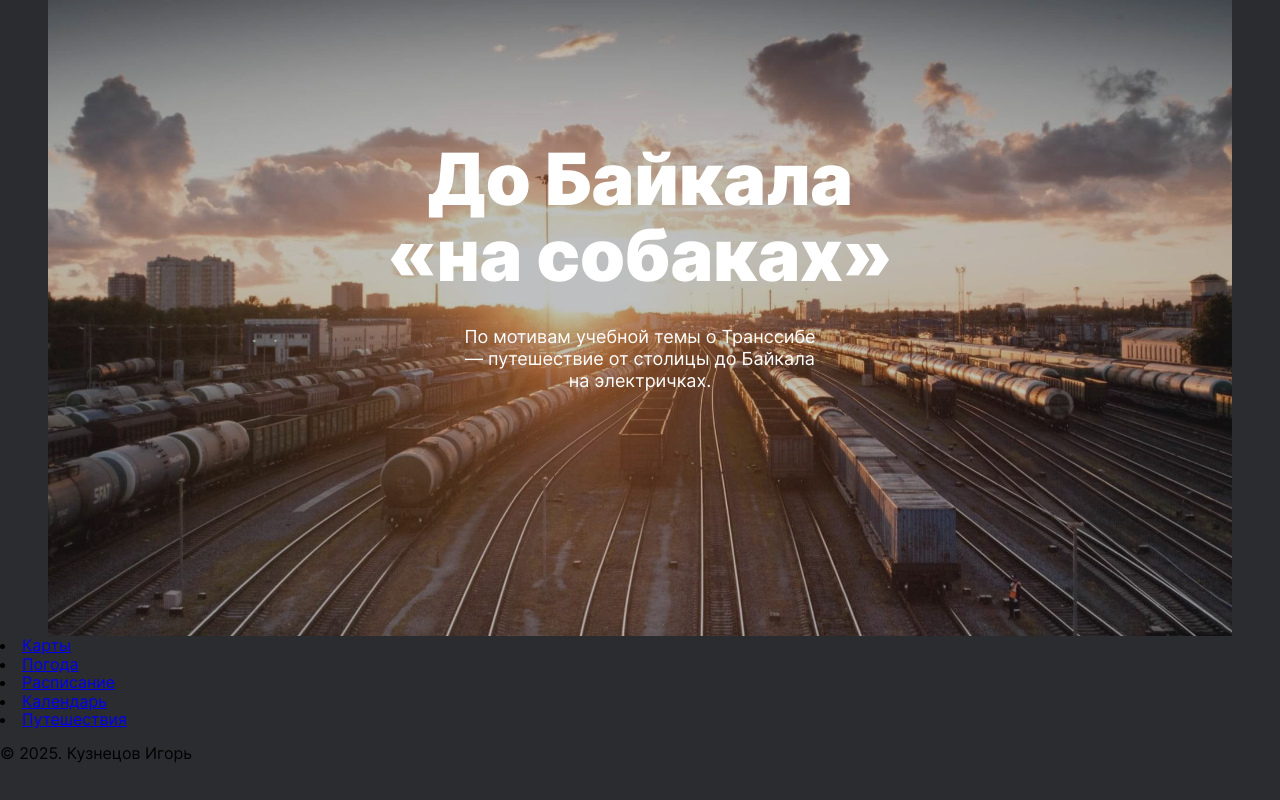
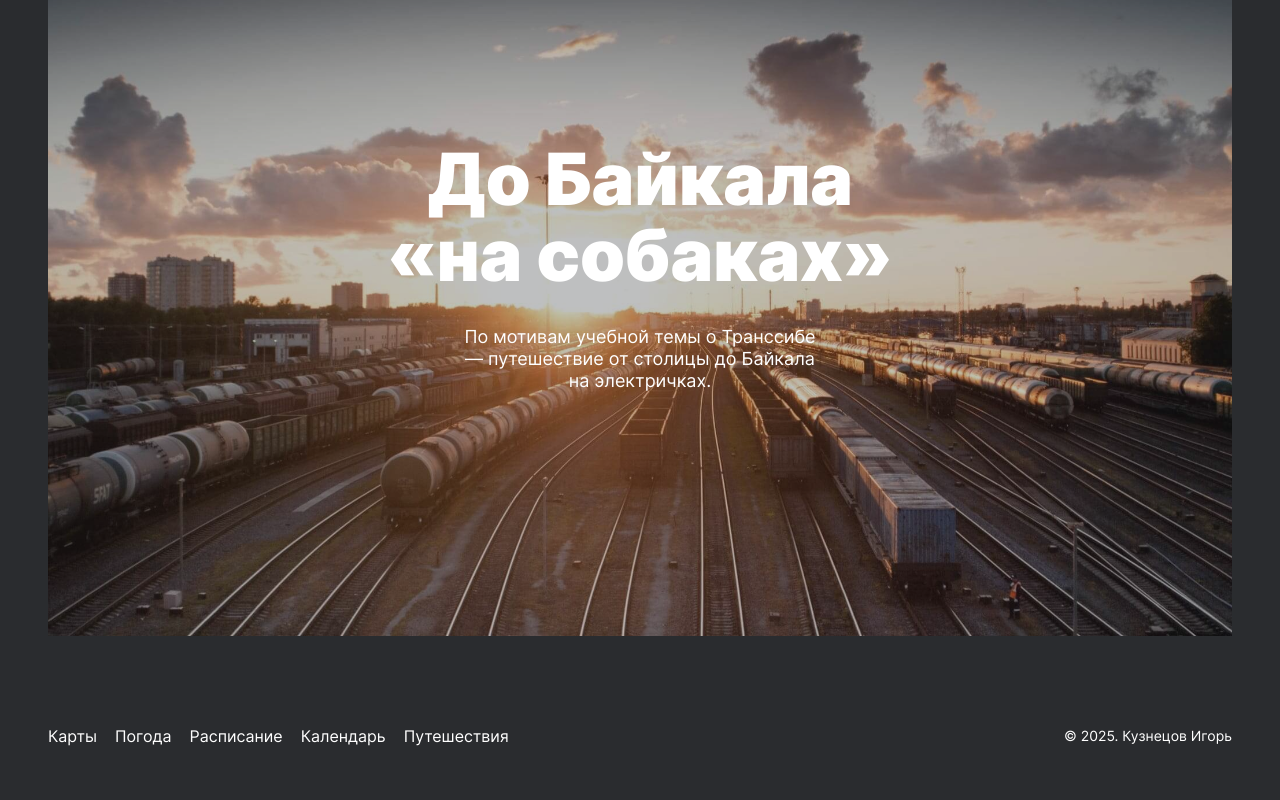
Before and after one commit to apagof/russian-travel_test, a plain HTML site: page index.html in a window 1280 px wide. Shown: the part 6143-6943 px from the top of the page. After the commit the page ends 6913 px from the top, so only its background shows below. Drawn offline with Linux system fonts and the light colour scheme.

Commit message:
footer modified

```diff
--- a/blocks/cover/cover.css
+++ b/blocks/cover/cover.css
@@ -1,4 +1,5 @@
 .cover {
     margin: 0;
     padding: 0 48px;
+    margin-bottom: 92px;
 }
--- /dev/null
+++ b/blocks/footer/__copyright/footer__copyright.css
@@ -0,0 +1,6 @@
+.footer__copyright {
+    color: #fff;
+    margin: 0;
+    font-size: 14px;
+    line-height: 1.14;
+}
--- /dev/null
+++ b/blocks/footer/__link-name/footer__link-name.css
@@ -0,0 +1,7 @@
+.footer__link-name {
+    margin: 0;
+    padding: 0;
+    margin-right: 18px;
+    font-size: 16px;
+    line-height: 1.12;
+  }
--- /dev/null
+++ b/blocks/footer/__link/footer__link.css
@@ -0,0 +1,15 @@
+.footer__link {
+    color: #fff;
+    text-decoration:  none;
+}
+
+.footer__link:hover {
+    opacity: .8;
+    transition: .4s linear;
+  }
+
+  .footer__link:last-child {
+    margin: 0;
+    padding: 0;
+    margin-right: 0px;
+  }
--- /dev/null
+++ b/blocks/footer/__navigation/footer__navigation.css
@@ -0,0 +1,6 @@
+.footer__navigation {
+    display: flex;
+    flex-direction: row;
+    justify-content: space-between;
+    list-style-type: none;
+}
--- /dev/null
+++ b/blocks/footer/footer.css
@@ -0,0 +1,7 @@
+.footer {
+    display: flex;
+    flex-direction: row;
+    justify-content: space-between;
+    max-width: 1280px;
+    padding: 0 48px;
+}
--- a/pages/index.css
+++ b/pages/index.css
@@ -30,3 +30,8 @@
 @import url(../blocks/cover/__link/cover__link.css);
 @import url(../blocks/cover/__title/cover__title.css);
 @import url(../blocks/cover/__subtitle/cover__subtitle.css);
+@import url(../blocks/footer/footer.css);
+@import url(../blocks/footer/__copyright/footer__copyright.css);
+@import url(../blocks/footer/__link-name/footer__link-name.css);
+@import url(../blocks/footer/__link/footer__link.css);
+@import url(../blocks/footer/__navigation/footer__navigation.css);
```
